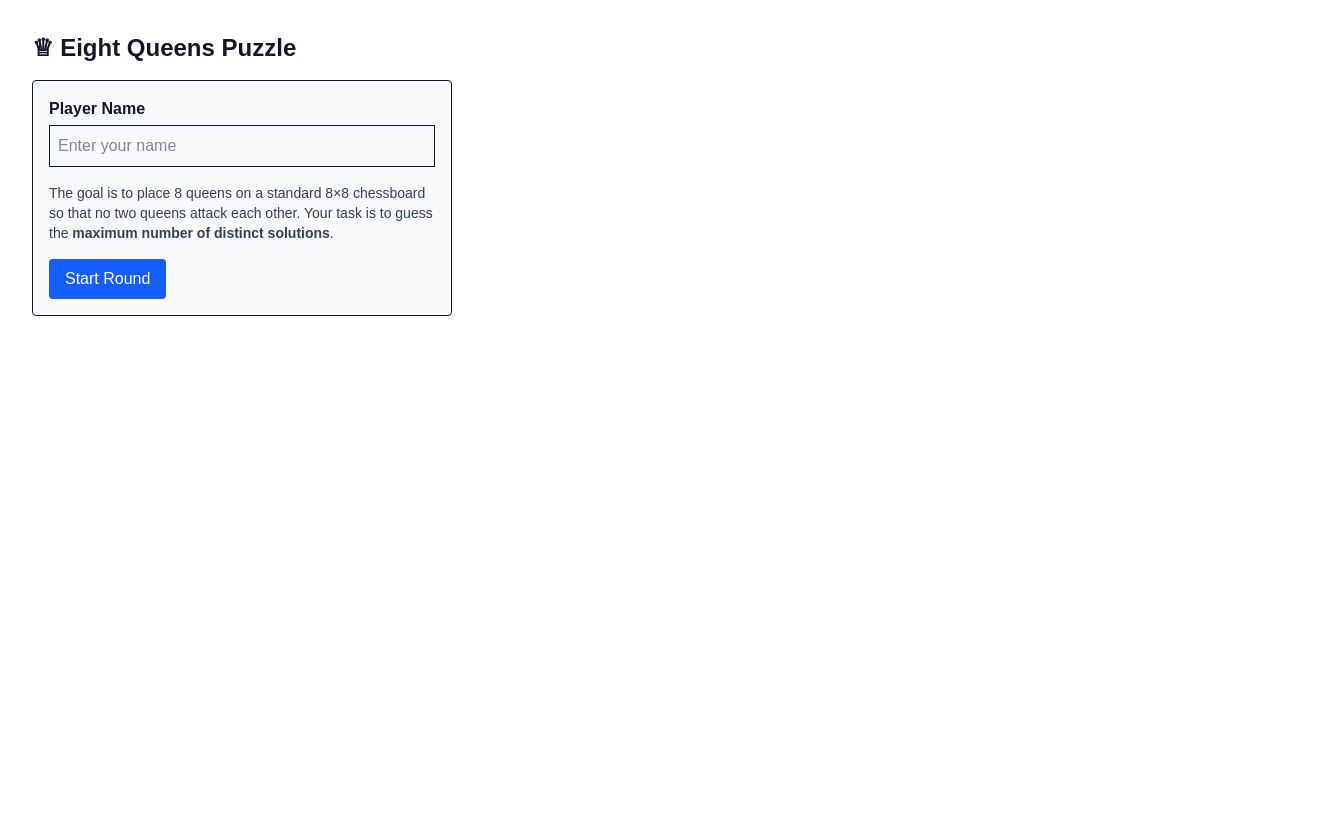
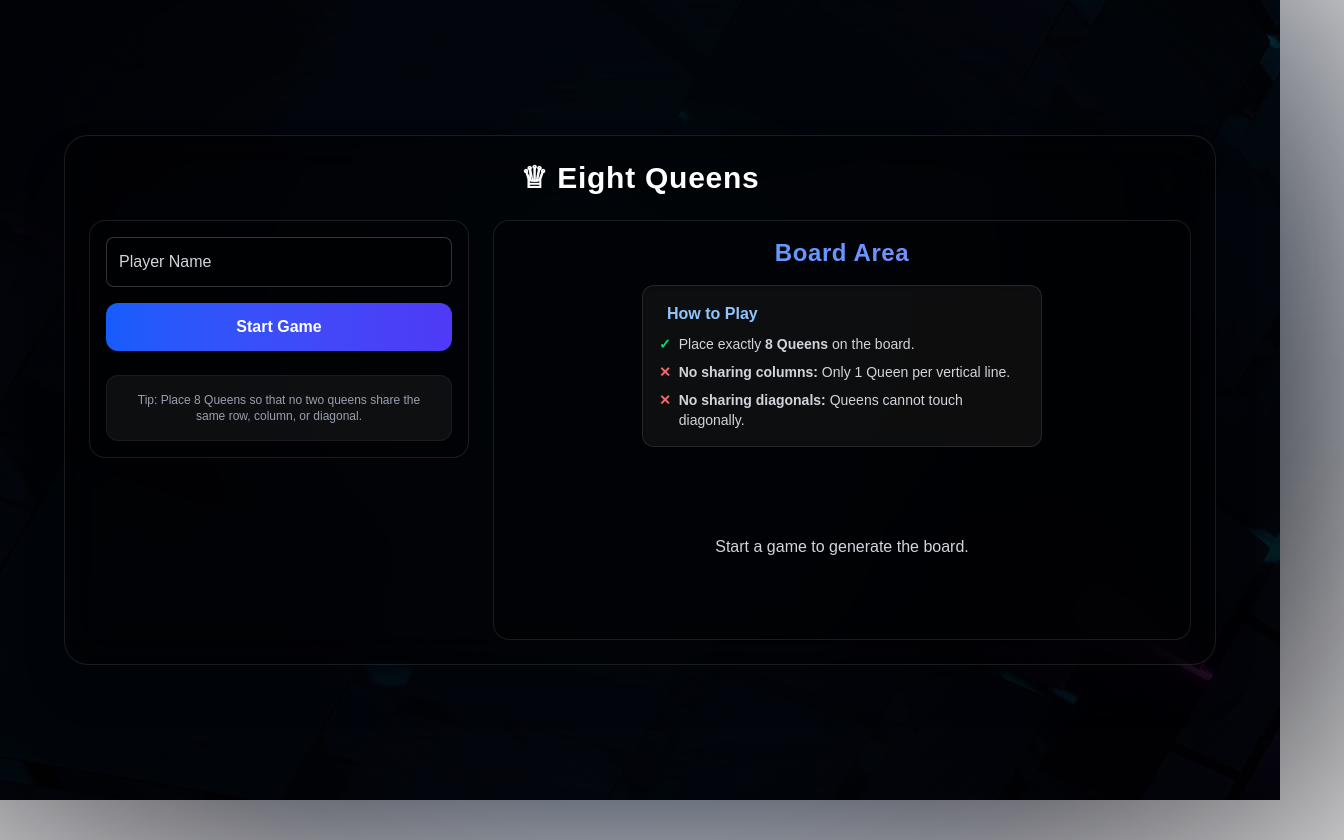
Before and after one commit to MenukaRanasinghe/PentaPlay, a Next.js app in the folder frontend/: page /eight-queens in a window 1280 px wide. Shown: the whole page, 1344 px wide, since content can reach past the window. Before the commit the page ends 800 px from the top, so only its background shows below. Built offline with nearby package versions, Linux system fonts and the light colour scheme.

Commit message:
Eight Queens UI changes

```diff
--- a/frontend/app/eight-queens/page.tsx
+++ b/frontend/app/eight-queens/page.tsx
@@ -1,6 +1,6 @@
 "use client";
 
-import { useState } from "react";
+import React, { useState } from "react";
 import axios from "axios";
 
 type AlgoRow = {
@@ -9,231 +9,283 @@ type AlgoRow = {
   timeMs: number;
 };
 
+type Feedback = {
+  status: "correct" | "invalid" | "already_recognised" | "error";
+  message: string;
+  found?: number;
+  total?: number;
+};
+
+const API_BASE = "http://localhost:5000/eight-queens";
+
 export default function EightQueensPage() {
   const [playerName, setPlayerName] = useState("");
   const [loading, setLoading] = useState(false);
+  const [gameId, setGameId] = useState<number | null>(null);
+  const [algos, setAlgos] = useState<AlgoRow[]>([]);
 
-  const [gameId, setGameId] = useState<number | null>(null);
-  const [choices, setChoices] = useState<number[]>([]);
-  const [algos, setAlgos] = useState<AlgoRow[]>([]);
-  const [solutionPattern, setSolutionPattern] = useState("");
-
-  const [result, setResult] = useState<null | {
-    choice: number;
-    correctTotal: number;
-    outcome: "win" | "lose" | "draw";
-    solutionStatus: string;
-    allRecognised: boolean;
-  }>(null);
+  const [queens, setQueens] = useState<number[]>(Array(8).fill(-1));
+  const [feedback, setFeedback] = useState<Feedback | null>(null);
 
   async function startGame(e: React.FormEvent) {
     e.preventDefault();
-    setResult(null);
-    setChoices([]);
-    setAlgos([]);
-    setSolutionPattern("");
+    if (!playerName.trim()) return alert("Enter player name");
 
-    if (!playerName.trim()) {
-      alert("Please enter player name");
+    try {
+      setLoading(true);
+      const res = await axios.post(`${API_BASE}/new-game`, { playerName });
+
+      setGameId(res.data.gameId);
+      setAlgos(res.data.algorithms || []);
+
+      setQueens(Array(8).fill(-1));
+      setFeedback(null);
+    } catch (err: any) {
+      alert(err?.response?.data?.error ?? "Failed to start game");
+    } finally {
+      setLoading(false);
+    }
+  }
+
+  function handleCellClick(row: number, col: number) {
+    if (!gameId) return;
+
+    setQueens((prev) => {
+      const newQueens = [...prev];
+      if (newQueens[row] === col) {
+        newQueens[row] = -1;
+      } else {
+        newQueens[row] = col;
+      }
+      return newQueens;
+    });
+
+    if (feedback?.status !== 'correct') setFeedback(null);
+  }
+
+  async function submitSolution() {
+    if (!gameId) return;
+
+    if (queens.includes(-1)) {
+      setFeedback({
+        status: "error",
+        message: "Incomplete! Place 8 Queens (one per row)."
+      });
       return;
     }
 
     try {
       setLoading(true);
-      const res = await axios.post(
-        "http://localhost:5000/eight-queens/new-game",
-        { playerName }
-      );
-      setGameId(res.data.gameId);
-      setChoices(res.data.choices || []);
-      setAlgos(res.data.algorithms || []);
+
+      const patternString = queens.map(c => c + 1).join(",");
+
+      const res = await axios.post(`${API_BASE}/submit`, {
+        gameId,
+        playerName,
+        solutionPattern: patternString,
+      });
+
+      const { status, message, found, total } = res.data;
+
+      setFeedback({ status, message, found, total });
+
+      if (status === "correct") {
+        setTimeout(() => {
+          setQueens(Array(8).fill(-1));
+          setFeedback((prev) => prev ? { ...prev, message: "Board Cleared! Find the next one." } : null);
+        }, 1500);
+      }
+
     } catch (err: any) {
-      console.error(err);
-      alert(err?.response?.data?.error ?? "Failed to start Eight Queens game");
+      alert("Error submitting solution");
     } finally {
       setLoading(false);
     }
   }
 
-  async function submitChoice(choice: number) {
-    if (!gameId) return;
+  function renderBoard() {
+    return (
+      <div className="overflow-auto rounded-2xl border border-white/10 bg-black/20 p-4">
+        <div
+          className="grid gap-2 mx-auto w-max"
+          style={{ gridTemplateColumns: `repeat(8, 50px)` }}
+        >
+          {Array.from({ length: 64 }).map((_, idx) => {
+            const row = Math.floor(idx / 8);
+            const col = idx % 8;
+            const isDark = (row + col) % 2 === 1;
+            const isSelected = queens[row] === col;
 
-    try {
-      setLoading(true);
-      const res = await axios.post(
-        "http://localhost:5000/eight-queens/submit",
-        {
-          gameId,
-          playerName,
-          choice,
-          solutionPattern,
+            return (
+              <button
+                key={idx}
+                onClick={() => handleCellClick(row, col)}
+                disabled={!gameId}
+                style={{ width: 50, height: 50 }}
+                className={`
+                    relative rounded-xl border border-white/10 flex items-center justify-center transition-all
+                    ${!gameId ? "opacity-50 cursor-not-allowed" : "hover:opacity-90 active:scale-95"}
+                    ${isSelected
+                    ? "bg-purple-600/40 ring-2 ring-purple-400 z-10 text-2xl"
+                    : isDark ? "bg-white/5" : "bg-black/25"
                   }
+                `}
+              >
+                {isSelected && "♕"}
+                <span className="absolute top-0.5 left-1 text-[8px] text-gray-500 opacity-50">
+                  {row + 1},{col + 1}
+                </span>
+              </button>
             );
-      setResult(res.data);
-    } catch (err: any) {
-      console.error(err);
-      alert(err?.response?.data?.error ?? "Failed to submit");
-    } finally {
-      setLoading(false);
-    }
-  }
-
-  function renderSolutionStatus(status: string, allRecognised: boolean) {
-    if (status === "invalid") {
-      return (
-        <p className="text-sm text-red-700 mt-2">
-          ❌ The entered queen pattern is not a valid Eight Queens solution.
-        </p>
+          })}
+        </div>
+      </div>
     );
-    }
-    if (status === "already_recognised") {
-      return (
-        <p className="text-sm text-yellow-700 mt-2">
-          ⚠️ This valid solution has already been recognised in the current
-          cycle. Try a different one!
-        </p>
-      );
-    }
-    if (status === "new") {
-      return (
-        <p className="text-sm text-green-700 mt-2">
-          ✅ New valid Eight Queens solution recognised for this cycle!
-        </p>
-      );
-    }
-    if (allRecognised) {
-      return (
-        <p className="text-sm text-blue-700 mt-2">
-          🎉 All distinct solutions have been recognised for this cycle. A new
-          cycle will start with future players.
-        </p>
-      );
-    }
-    return null;
   }
 
   return (
-    <main className="p-8 bg-white text-gray-900 min-h-screen">
-      <h1 className="text-2xl font-bold mb-4">♕ Eight Queens Puzzle</h1>
+    <main
+      className="relative min-h-screen text-white"
+      style={{ backgroundImage: "url('/bg.jpg')" }}
+    >
+      <div className="absolute inset-0">
+        <div
+          className="absolute inset-0 bg-cover bg-center scale-110 blur-[140px]"
+          style={{ backgroundImage: "url('/bg.jpg')" }}
+        />
+        <div className="absolute inset-0 bg-black/70" />
+      </div>
 
-      <form
-        onSubmit={startGame}
-        className="space-y-4 mb-8 border p-4 rounded w-[420px] bg-gray-50"
-      >
-        <div>
-          <label className="block font-semibold mb-1">Player Name</label>
+      <div className="relative z-10 min-h-screen flex items-center justify-center px-6 py-10">
+        <div className="w-full max-w-6xl mx-auto">
+          <div className="bg-black/40 backdrop-blur-xl border border-white/10 rounded-3xl shadow-2xl p-6">
+            <h1 className="text-3xl font-extrabold mb-6 text-center tracking-wide">
+              ♕ Eight Queens
+            </h1>
+
+            <section className="grid grid-cols-1 lg:grid-cols-[380px_1fr] gap-6 items-start">
+
+              <div className="bg-black/30 border border-white/10 rounded-2xl p-4">
+                <form onSubmit={startGame} className="grid gap-4">
                   <input
-            className="border p-2 w-full"
-            placeholder="Enter your name"
+                    className="rounded-lg p-3 bg-black/40 border border-white/20 text-white placeholder-gray-300 focus:outline-none focus:ring-2 focus:ring-purple-500"
+                    placeholder="Player Name"
                     value={playerName}
                     onChange={(e) => setPlayerName(e.target.value)}
+                    disabled={loading || gameId !== null}
                   />
-        </div>
-
-        <p className="text-sm text-gray-700">
-          The goal is to place 8 queens on a standard 8×8 chessboard so that no
-          two queens attack each other. Your task is to guess the{" "}
-          <b>maximum number of distinct solutions</b>.
-        </p>
 
                   <button
                     type="submit"
-          disabled={loading}
-          className="bg-blue-600 text-white px-4 py-2 rounded"
+                    disabled={loading || gameId !== null}
+                    className={`h-12 rounded-xl bg-gradient-to-r from-blue-600 to-indigo-600 hover:from-purple-500 hover:to-indigo-500 transition-all font-semibold shadow-lg ${gameId ? "opacity-50 cursor-not-allowed" : ""
+                      }`}
                   >
-          {loading ? "Preparing..." : "Start Round"}
+                    {loading ? "Preparing..." : gameId ? "Game Active" : "Start Game"}
                   </button>
                 </form>
 
-      {choices.length > 0 && (
-        <section className="mb-6">
-          <h3 className="font-semibold mb-2">
-            🔢 Choose the total number of distinct Eight Queens solutions
+                {algos.length > 0 && (
+                  <div className="mt-6">
+                    <h3 className="font-semibold mb-3 text-center text-gray-200">
+                      Algorithm Results
                     </h3>
-          <div className="flex gap-3 mb-4">
-            {choices.map((c) => (
-              <button
-                key={c}
-                onClick={() => submitChoice(c)}
-                disabled={loading}
-                className="border rounded px-4 py-2 hover:bg-gray-100"
+                    <div className="border border-white/10 rounded-xl p-4 bg-black/30">
+                      {algos.map((a) => (
+                        <div
+                          key={a.name}
+                          className="flex justify-between border-b border-white/10 last:border-none py-1 text-sm"
                         >
-                {c}
-              </button>
-            ))}
-          </div>
-
-          <div>
-            <p className="font-semibold mb-1 text-sm">
-              Optional: provide one concrete Eight Queens solution
-            </p>
-            <textarea
-              className="border p-2 w-[420px] h-24 text-sm"
-              placeholder={`Enter 8 numbers for queen columns by row.\nEither 1–8 or 0–7, e.g.:\n1,5,8,6,3,7,2,4  or  0,4,7,5,2,6,1,3`}
-              value={solutionPattern}
-              onChange={(e) => setSolutionPattern(e.target.value)}
-            />
-            <p className="text-xs text-gray-500 mt-1">
-              If your pattern is a valid and previously unrecognised solution,
-              it will be recorded separately (assignment requirement).
-            </p>
-          </div>
-        </section>
-      )}
-
-      {algos.length > 0 && (
-        <section className="mb-6">
-          <h3 className="font-semibold mb-2">⏱ Algorithm timings</h3>
-          <div className="border rounded p-3 w-[420px] text-sm">
-            {algos.map((a) => (
-              <div key={a.name} className="flex justify-between mb-1">
-                <span>{a.name}</span>
-                <span>
-                  total solutions: <b>{a.totalSolutions}</b> • time:{" "}
-                  <b>{a.timeMs} ms</b>
+                          <span className="text-gray-300">{a.name.replace(" (Worker Threads)", "")}</span>
+                          <span className="font-mono text-purple-300">
+                            {a.timeMs} ms
                           </span>
                         </div>
                       ))}
                     </div>
-        </section>
+                  </div>
                 )}
 
-      {result && (
-        <section className="border rounded p-4 w-[420px] bg-gray-50">
-          <h3 className="font-semibold mb-2">Result</h3>
-          <p>
-            You guessed: <b>{result.choice}</b>
+                <div className="mt-6 p-4 text-xs text-gray-400 text-center bg-white/5 rounded-xl border border-white/5">
+                  Tip: Place 8 Queens so that no two queens share the same row, column, or diagonal.
+                </div>
+              </div>
+
+              <div className="bg-black/30 border border-white/10 rounded-2xl p-4 flex flex-col items-center">
+                <div className="w-full max-w-[400px] mb-6">
+                  <h2 className="text-2xl font-bold text-center mb-4 bg-gradient-to-r from-blue-400 to-indigo-400 bg-clip-text text-transparent tracking-wide">
+                    Board Area
+                  </h2>
+
+                  <div className="bg-white/5 border border-white/10 rounded-xl p-4 shadow-inner backdrop-blur-sm">
+                    <h3 className="text-blue-300 font-semibold mb-2 flex items-center gap-2">
+                      <span className="text-xl"></span> How to Play
+                    </h3>
+                    <ul className="text-sm text-gray-300 space-y-2">
+                      <li className="flex items-start gap-2">
+                        <span className="text-green-400 font-bold">✓</span>
+                        <span>
+                          Place exactly <strong>8 Queens</strong> on the board.
+                        </span>
+                      </li>
+                      <li className="flex items-start gap-2">
+                        <span className="text-red-400 font-bold">✕</span>
+                        <span>
+                          <strong>No sharing columns:</strong> Only 1 Queen per vertical line.
+                        </span>
+                      </li>
+                      <li className="flex items-start gap-2">
+                        <span className="text-red-400 font-bold">✕</span>
+                        <span>
+                          <strong>No sharing diagonals:</strong> Queens cannot touch diagonally.
+                        </span>
+                      </li>
+                    </ul>
+                  </div>
+                </div>
+
+                {!gameId ? (
+                  <div className="text-center text-gray-300 py-16">
+                    Start a game to generate the board.
+                  </div>
+                ) : (
+                  <>
+                    {renderBoard()}
+
+                    <button
+                      onClick={submitSolution}
+                      disabled={loading || !gameId}
+                      className="mt-6 w-full max-w-[420px] h-12 rounded-xl bg-gradient-to-r from-blue-600 to-indigo-600 hover:from-blue-500 hover:to-indigo-500 transition-all font-semibold shadow-lg disabled:opacity-50 disabled:cursor-not-allowed"
+                    >
+                      {loading ? "Checking..." : "Submit Solution"}
+                    </button>
+
+                    {feedback && (
+                      <div className={`mt-6 w-full max-w-[420px] rounded-xl p-5 text-center font-semibold border ${feedback.status === 'correct' ? "bg-green-500/20 border-green-500/30 text-green-300" :
+                          feedback.status === 'already_recognised' ? "bg-yellow-500/20 border-yellow-500/30 text-yellow-300" :
+                            "bg-red-500/20 border-red-500/30 text-red-300"
+                        }`}>
+                        <div className="text-lg mb-1">
+                          {feedback.status === "correct" && "✅ Correct!"}
+                          {feedback.status === "already_recognised" && "⚠️ Duplicate!"}
+                          {(feedback.status === "invalid" || feedback.status === "error") && "❌ Incorrect"}
+                        </div>
+                        <p className="text-sm font-normal opacity-90">{feedback.message}</p>
+
+                        {feedback.found !== undefined && (
+                          <p className="mt-2 text-xs opacity-70 font-mono pt-2 border-t border-white/10">
+                            Progress: {feedback.found} / {feedback.total} found
                           </p>
-          <p>
-            Correct number of solutions: <b>{result.correctTotal}</b>
-          </p>
-
-          <p
-            className={`mt-3 font-bold ${
-              result.outcome === "win"
-                ? "text-green-700"
-                : result.outcome === "draw"
-                ? "text-yellow-700"
-                : "text-red-700"
-            }`}
-          >
-            {result.outcome === "win" && "✅ You win!"}
-            {result.outcome === "draw" && "🟡 Draw (close guess!)"}
-            {result.outcome === "lose" && "❌ You lose"}
-          </p>
-
-          {renderSolutionStatus(
-            result.solutionStatus,
-            result.allRecognised
                         )}
-
-          <p className="text-xs text-gray-500 mt-2">
-            Only correct numeric answers are stored in{" "}
-            <code>correct_answers</code>. Valid and unique solutions are tracked
-            in <code>queens_solution_claims</code> per cycle.
-          </p>
+                      </div>
+                    )}
+                  </>
+                )}
+              </div>
             </section>
-      )}
+          </div>
+        </div>
+      </div>
     </main>
   );
 }
```
Lines whose indentation alone changed are shown as unchanged.
